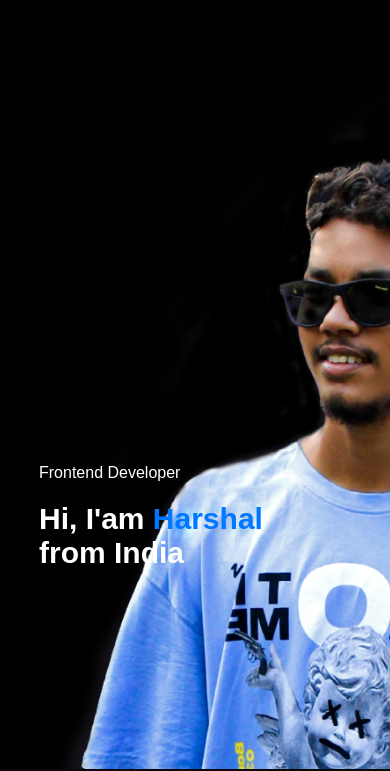
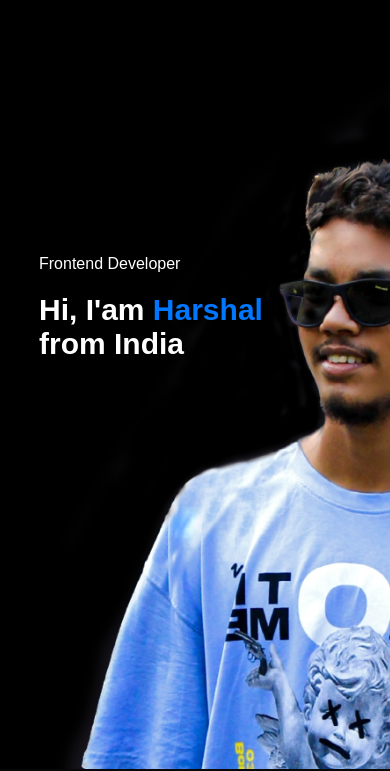
Before and after one commit to Harshalchauke/Portfolio, a plain HTML site: page index.html in a window 390 px wide. Shown: the part 75-846 px from the top of the page. Drawn offline with Linux system fonts and the light colour scheme.

Commit message:
Update index.html

```diff
--- a/index.html
+++ b/index.html
@@ -356,7 +356,7 @@
         background-image: url(phone-background.jpg);
     }
     .header-text{
-        margin-top: 100%;
+        margin-top: 33%;
         font-size: 16px;
         padding-left: 0px;
         padding-top: 155px;
```
